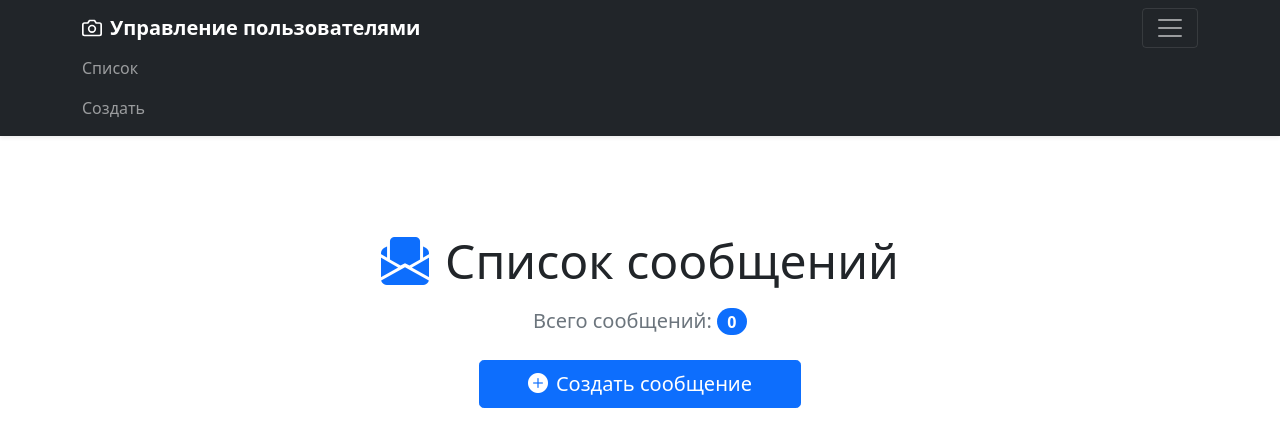
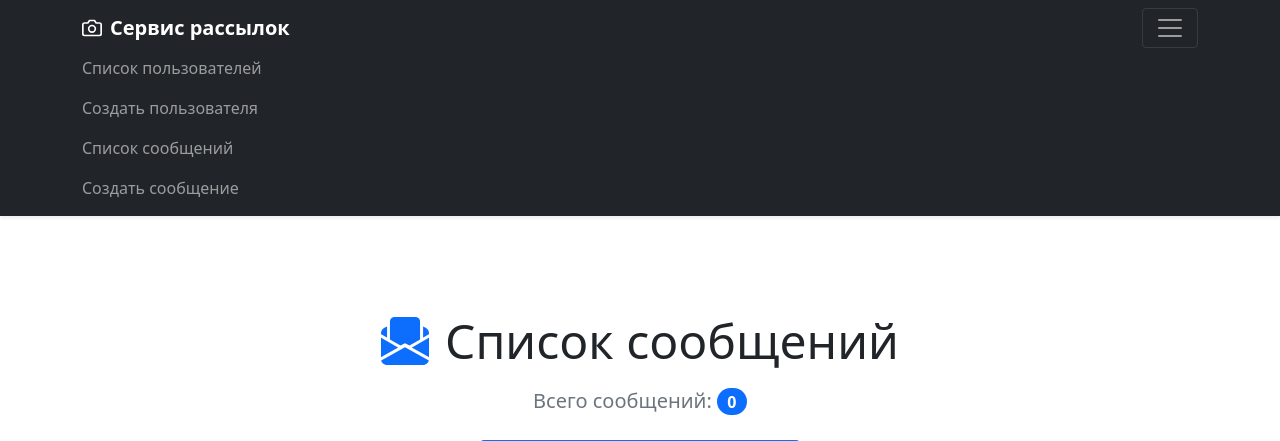
Before and after one commit to MrProdeon/django_ListManagmentService, a Django app: page /mailing/ in a window 1280 px wide, after a click that opens the changed part. Shown: the top 441 px of the page. Run offline with Django 5.2, Linux system fonts and the light colour scheme; data that the repository does not hold is empty.

Commit message:
add new stuff in base template

```diff
--- a/templates/base.html
+++ b/templates/base.html
@@ -64,7 +64,7 @@
                     <path d="M23 19a2 2 0 0 1-2 2H3a2 2 0 0 1-2-2V8a2 2 0 0 1 2-2h4l2-3h6l2 3h4a2 2 0 0 1 2 2z"></path>
                     <circle cx="12" cy="13" r="4"></circle>
                 </svg>
-                <strong>Управление пользователями</strong>
+                <strong>Сервис рассылок</strong>
             </a>
             <button class="navbar-toggler" type="button" data-bs-toggle="collapse" data-bs-target="#navbarNav" aria-controls="navbarNav" aria-expanded="false" aria-label="Toggle navigation">
                 <span class="navbar-toggler-icon"></span>
@@ -72,10 +72,16 @@
             <div class="collapse navbar-collapse" id="navbarNav">
                 <ul class="navbar-nav ms-auto">
                     <li class="nav-item">
-                        <a class="nav-link" href="{% url 'users:list_user' %}">Список</a>
+                        <a class="nav-link" href="{% url 'users:list_user' %}">Список пользователей</a>
                     </li>
                     <li class="nav-item">
-                        <a class="nav-link" href="{% url 'users:create_user' %}">Создать</a>
+                        <a class="nav-link" href="{% url 'users:create_user' %}">Создать пользователя</a>
+                    </li>
+                    <li class="nav-item">
+                        <a class="nav-link" href="{% url 'mailing:list_message' %}">Список сообщений</a>
+                    </li>
+                    <li class="nav-item">
+                        <a class="nav-link" href="{% url 'mailing:create_message' %}">Создать сообщение</a>
                     </li>
                 </ul>
             </div>
```
